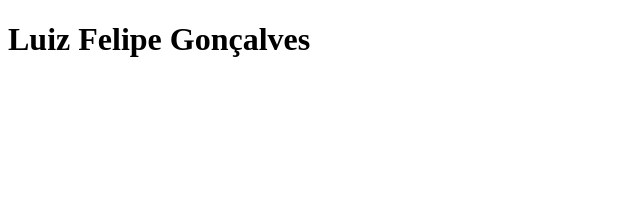
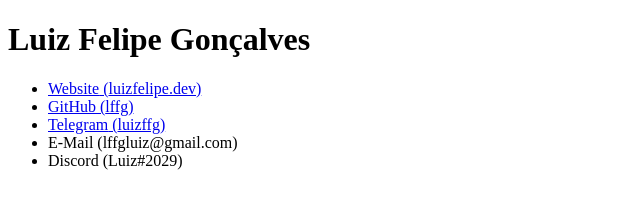
Before and after one commit to lffg-archive/old--luizfelipe.dev, a Gatsby site: page / in a window 1280 px wide. Shown: the whole page, without its empty margins (0-640 px from the left). Built offline with nearby package versions, Linux system fonts and the light colour scheme; Gatsby itself is replaced by a stand-in of ours.

Commit message:
feat: Add temp homepage

```diff
--- a/src/pages/index.tsx
+++ b/src/pages/index.tsx
@@ -1,5 +1,14 @@
 import React from 'react';
 import { Seo } from '../components/seo';
+
+// prettier-ignore
+const contactInfo = [
+  ['Website',   'luizfelipe.dev',      'https://luizfelipe.dev'],
+  ['GitHub',    'lffg',                'https://github.com/lffg'],
+  ['Telegram',  'luizffg',             'https://t.me/luizffg'],
+  ['E-Mail',    'lffgluiz@gmail.com'],
+  ['Discord',   'Luiz#2029']
+] as const;
 
 export default function Index() {
   return (
@@ -7,6 +16,21 @@ export default function Index() {
       <Seo title="Luiz Felipe Gonçalves" removeTitleTemplate />
 
       <h1>Luiz Felipe Gonçalves</h1>
+      <ul>
+        {contactInfo.map(([name, profile, link]) => (
+          <li key={name}>
+            {link ? (
+              <a href={link}>
+                {name} ({profile})
+              </a>
+            ) : (
+              <>
+                {name} ({profile})
+              </>
+            )}
+          </li>
+        ))}
+      </ul>
     </>
   );
 }
```
